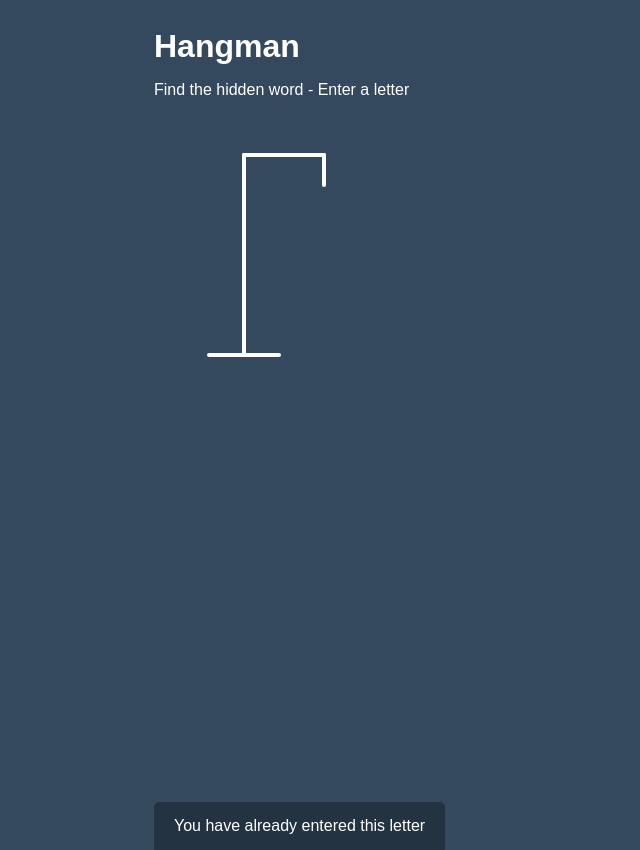
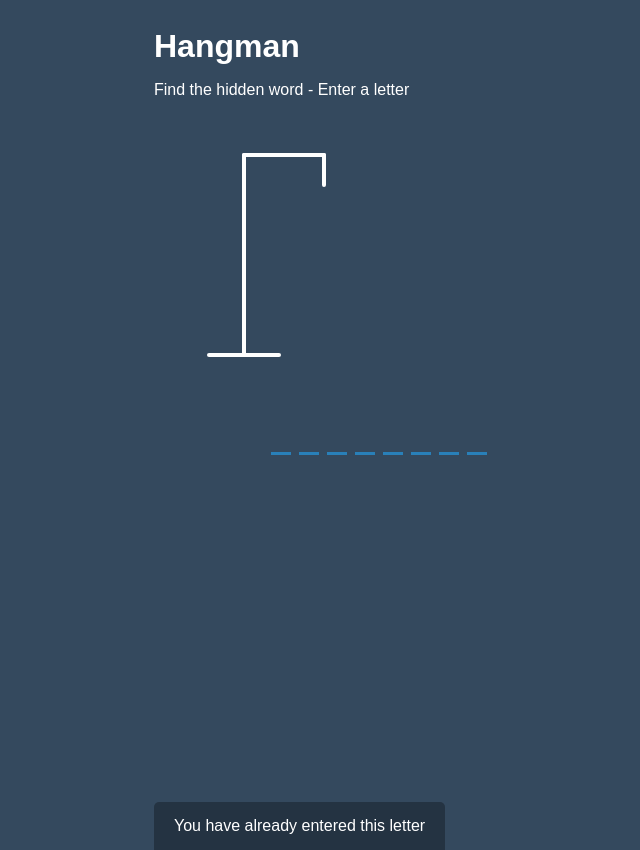
Before and after one commit to PatNepp/hangman2.0, a React (Create React App) app: page / in a window 1280 px wide. Shown: the whole page, without its empty margins (261-901 px from the left). Built offline with nearby package versions, Linux system fonts and the light colour scheme.

Commit message:
passing props to word and wrong letters

```diff
--- a/src/App.js
+++ b/src/App.js
@@ -1,3 +1,4 @@
+import { useState } from 'react';
 import './App.css';
 import Figure from './components/Figure';
 import Header from './components/Header';
@@ -6,14 +7,23 @@ import Popup from './components/Popup';
 import Word from './components/Word';
 import WrongLetters from './components/WrongLetters';
 
+const words = ['application', 'programming', 'interface', 'conglomerate', 'guacamole', 'elephant']
+
+let selectedWord = words[Math.floor(Math.random() * words.length)]
+
 function App() {
+  const [playable, setPlayable] = useState(true)
+  const [correctLetters, setCorrectLetters] = useState([])
+  const [wrongLetters, setWrongLetters] = useState([])
+
+
   return (
     <>
       <Header />
       <div className="game-container">
         <Figure />
-        <WrongLetters />
-        <Word />
+        <WrongLetters wrongLetters={wrongLetters}/>
+        <Word selectedWord={selectedWord} correctLetters={correctLetters}/>
       </div>
       <Popup />
       <Notification />
--- a/src/components/Figure.jsx
+++ b/src/components/Figure.jsx
@@ -9,15 +9,15 @@ const Figure = () => {
         <line x1="60" y1="20" x2="60" y2="220" />
         <line x1="25" y1="220" x2="95" y2="220" />
         {/* <!-- Head --> */}
-        <circle cx="140" cy="70" r="20" class="figure-part"/>
+        <circle cx="140" cy="70" r="20" className="figure-part"/>
         {/* <!-- Body --> */}
-        <line x1="140" y1="90" x2="140" y2="160" class="figure-part"/>
+        <line x1="140" y1="90" x2="140" y2="160" className="figure-part"/>
         {/* <!-- Arms --> */}
-        <line x1="110" y1="130" x2="140" y2="110" class="figure-part"/>
-        <line x1="140" y1="110" x2="170" y2="130" class="figure-part"/>
+        <line x1="110" y1="130" x2="140" y2="110" className="figure-part"/>
+        <line x1="140" y1="110" x2="170" y2="130" className="figure-part"/>
         {/* <!-- Legs --> */}
-        <line x1="120" y1="205" x2="140" y2="160" class="figure-part"/>
-        <line x1="140" y1="160" x2="160" y2="205" class="figure-part"/>
+        <line x1="120" y1="205" x2="140" y2="160" className="figure-part"/>
+        <line x1="140" y1="160" x2="160" y2="205" className="figure-part"/>
     </svg>
     )
 }
--- a/src/components/Word.jsx
+++ b/src/components/Word.jsx
@@ -1,8 +1,16 @@
 import React from 'react'
 
-const Word = () => {
+const Word = ({selectedWord, correctLetters}) => {
   return (
-    <div className="word"></div>
+    <div className="word">
+      {selectedWord.split('').map((letter, i) => {
+        return (
+          <span className="letter" key={i}>
+              {correctLetters.includes(letter) ? letter : ''}
+          </span>
+        )
+      })}
+    </div>
   )
 }
 
--- a/src/components/WrongLetters.jsx
+++ b/src/components/WrongLetters.jsx
@@ -1,9 +1,14 @@
 import React from 'react'
 
-const WrongLetters = () => {
+const WrongLetters = ({wrongLetters}) => {
   return (
     <div className="wrong-letters-container">
-        <div id="wrong-letters"></div>
+      <div>
+        {wrongLetters.length > 0 && <p>Wrong Letters</p>}
+        {wrongLetters
+          .map((letter, i) => <span key={i}>{letter}</span>)
+          .reduce((prev, curr) => prev === null ? [curr] : [prev, ', ', curr], null)}
+      </div>
     </div>
   )
 }
```
